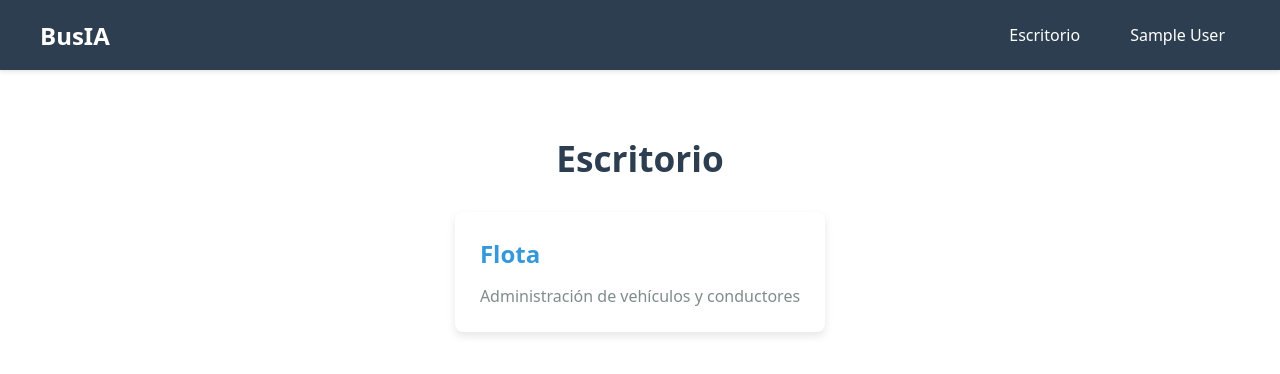
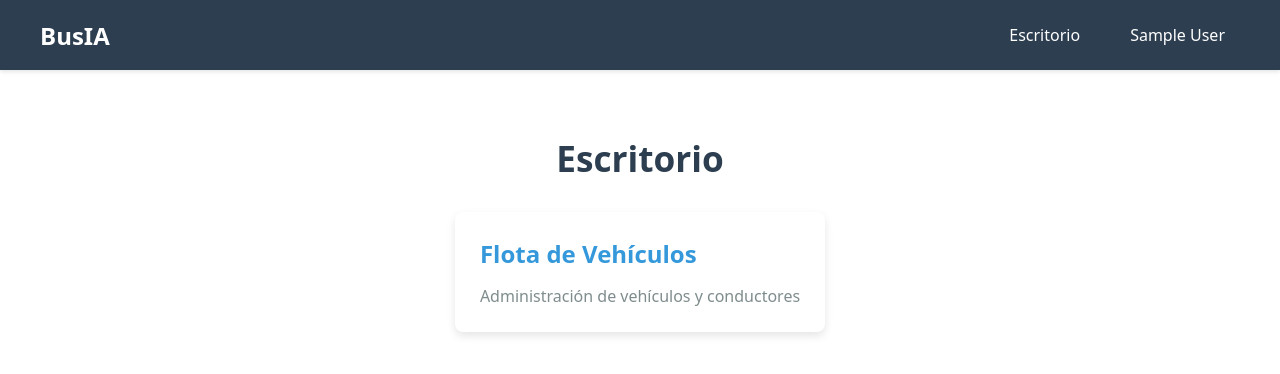
Before and after one commit to Cristobal-Figueroa/busia, a React (Vite) app: page /desktop in a window 1280 px wide. Shown: the top 374 px of the page. Built offline with nearby package versions, Linux system fonts and the light colour scheme; no server answers; the database is empty; sample sign-in values are in the browser's storage.

Commit message:
Mejoras de enrutamiento

```diff
--- a/src/Components/desktop/desktop.jsx
+++ b/src/Components/desktop/desktop.jsx
@@ -5,9 +5,9 @@ function Desktop() {
   return (
     <div className="desktop-container">
       <h1>Escritorio</h1>
-      <div src="/fleetVehicles" className="desktop-content">
+      <div className="desktop-content">
         <div className="desktop-card">
-          <h2>Flota</h2>
+          <h2>Flota de Vehículos</h2>
           <p>Administración de vehículos y conductores</p>
         </div>
       </div>
```
